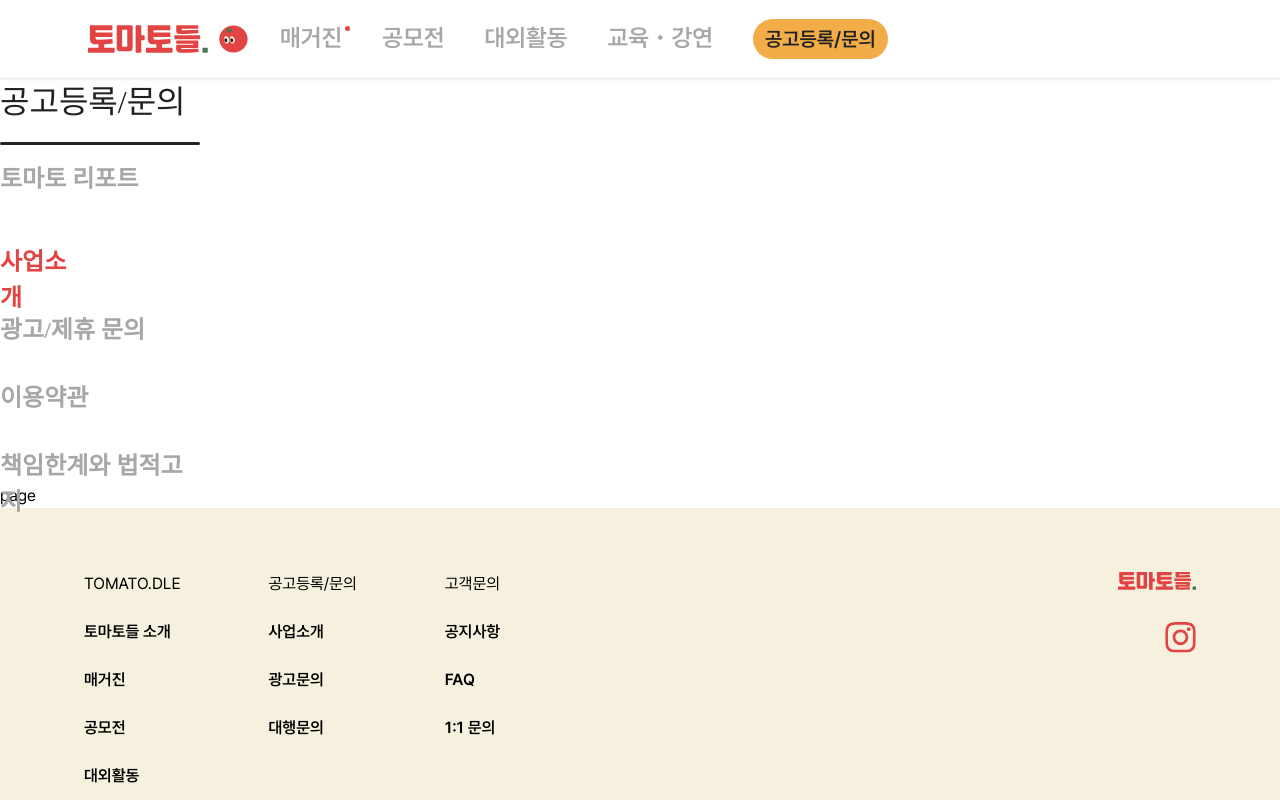
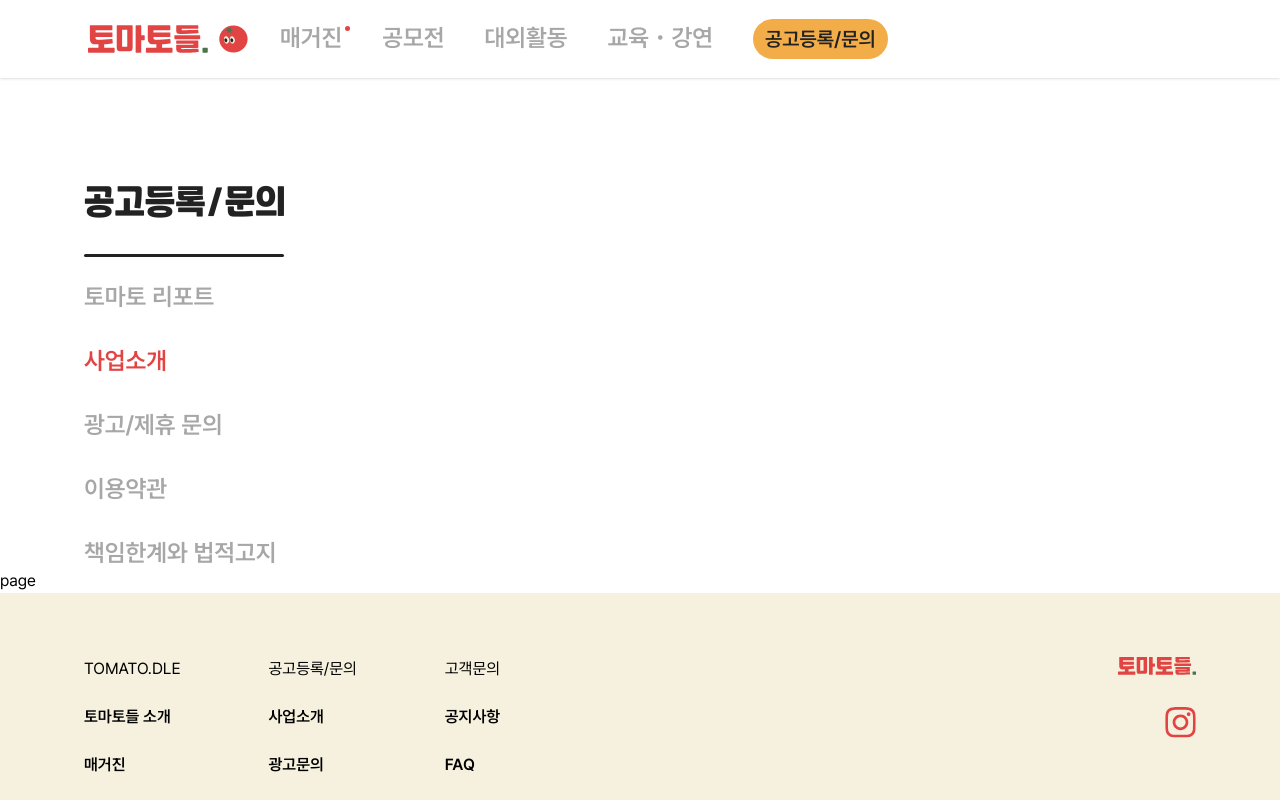
Before and after one commit to hminah0215/tomatoes, a Next.js app: page /cs in a window 1280 px wide. Shown: the top 800 px of the page. Built offline with nearby package versions, Linux system fonts and the light colour scheme.

Commit message:
design: Sidebar 색상 및 margin 적용 #22

```diff
--- a/src/app/cs/SideBar.tsx
+++ b/src/app/cs/SideBar.tsx
@@ -2,45 +2,47 @@ import Link from 'next/link';
 
 export default function SideBar() {
   return (
-    <div className="space-y-4">
+    <>
+      <div className="flex">
+        {/* 사이드바 */}
+        <div className="space-y-6 mr-[64px] ml-[84px] mt-[104px]">
           {/* 공고등록/문의 타이틀 */}
-      <div className="text-[#222222] text-[32px] font-normal font-['RecipekoreaOTF'] leading-[48px]">
+          <div className="text-sub-gray-500 text-[32px] font-normal font-recipe">
             공고등록/문의
           </div>
 
           {/* 아래에 들어가는 바 */}
-      <div className="w-[200px] h-[3px] bg-[#222222] rounded-full" />
+          <div className="w-[200px] h-[3px] bg-sub-gray-500 rounded-full mb-[24px]" />
 
           {/* 메뉴 리스트 */}
-      <div className="w-[185px] h-[323px] relative">
+          <div className="space-y-[32px]">
             {/* 토마토 리포트 */}
-        <div className="left-0 top-0 absolute text-[#a7a7a7] text-2xl font-semibold font-['Pretendard'] leading-9">
+            <div className="text-sub-gray-200 text-2xl font-semibold">
               <Link href="/cs/tomato-report">토마토 리포트</Link>
             </div>
 
             {/* 사업소개 */}
-        <div className="w-[83px] h-[51px] left-0 top-[68px] absolute">
-          <div className="left-0 top-[15px] absolute text-[#e24444] text-2xl font-semibold font-['Pretendard'] leading-9">
+            <div className="text-point-red-500 text-2xl font-semibold">
               <Link href="/cs/business-intro">사업소개</Link>
-          </div>
-          <div className="origin-top-left -rotate-90 w-[15.20px] h-[41.29px] left-0 top-[15.20px] absolute"></div>
             </div>
 
             {/* 광고/제휴 문의 */}
-        <div className="left-0 top-[151px] absolute text-[#a7a7a7] text-2xl font-semibold font-['Pretendard'] leading-9">
+            <div className="text-sub-gray-200 text-2xl font-semibold mt-[64px]">
               <Link href="/cs/ad-inquiry">광고/제휴 문의</Link>
             </div>
 
             {/* 이용약관 */}
-        <div className="left-0 top-[219px] absolute text-[#a7a7a7] text-2xl font-semibold font-['Pretendard'] leading-9">
+            <div className="text-sub-gray-200 text-2xl font-semibold">
               <Link href="/cs/terms">이용약관</Link>
             </div>
 
             {/* 책임한계와 법적고지 */}
-        <div className="left-0 top-[287px] absolute text-[#a7a7a7] text-2xl font-semibold font-['Pretendard'] leading-9">
+            <div className="text-sub-gray-200 text-2xl font-semibold">
               <Link href="/cs/legal-notice">책임한계와 법적고지</Link>
             </div>
           </div>
         </div>
+      </div>
+    </>
   );
 }
```
Lines whose indentation alone changed are shown as unchanged.
